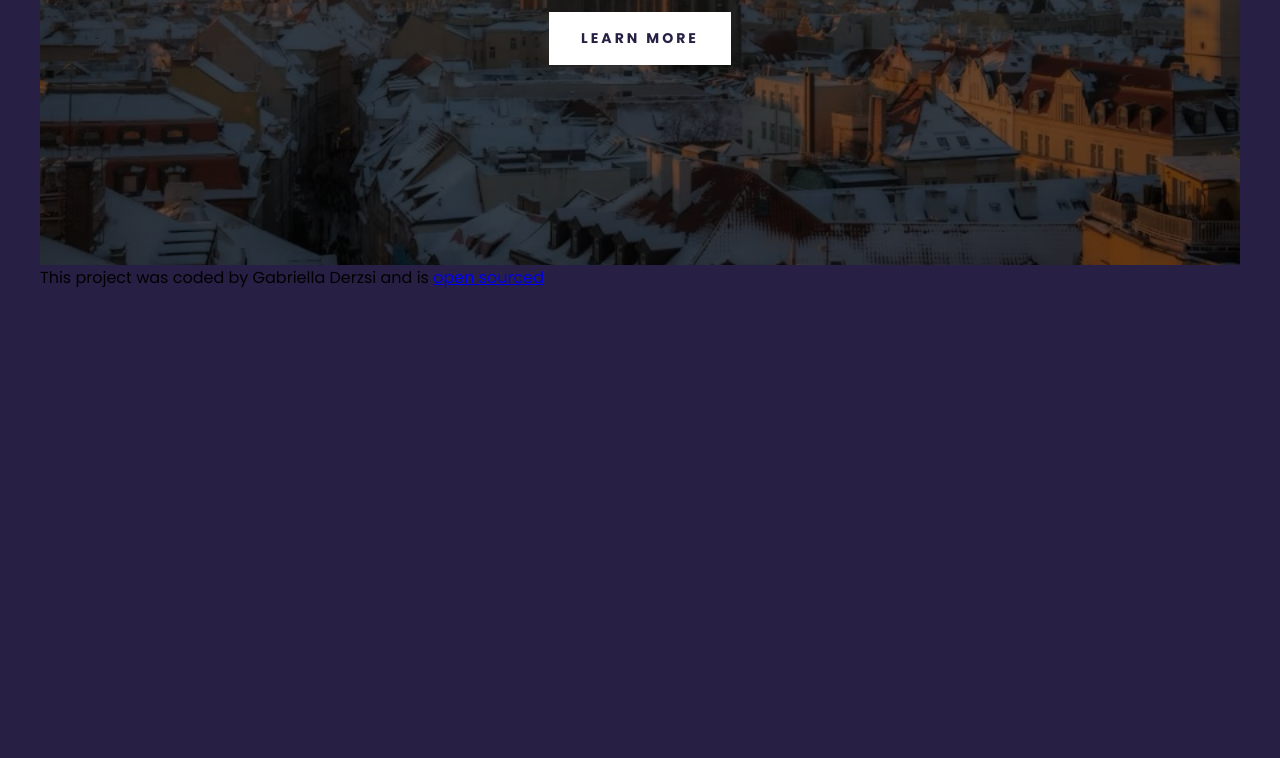
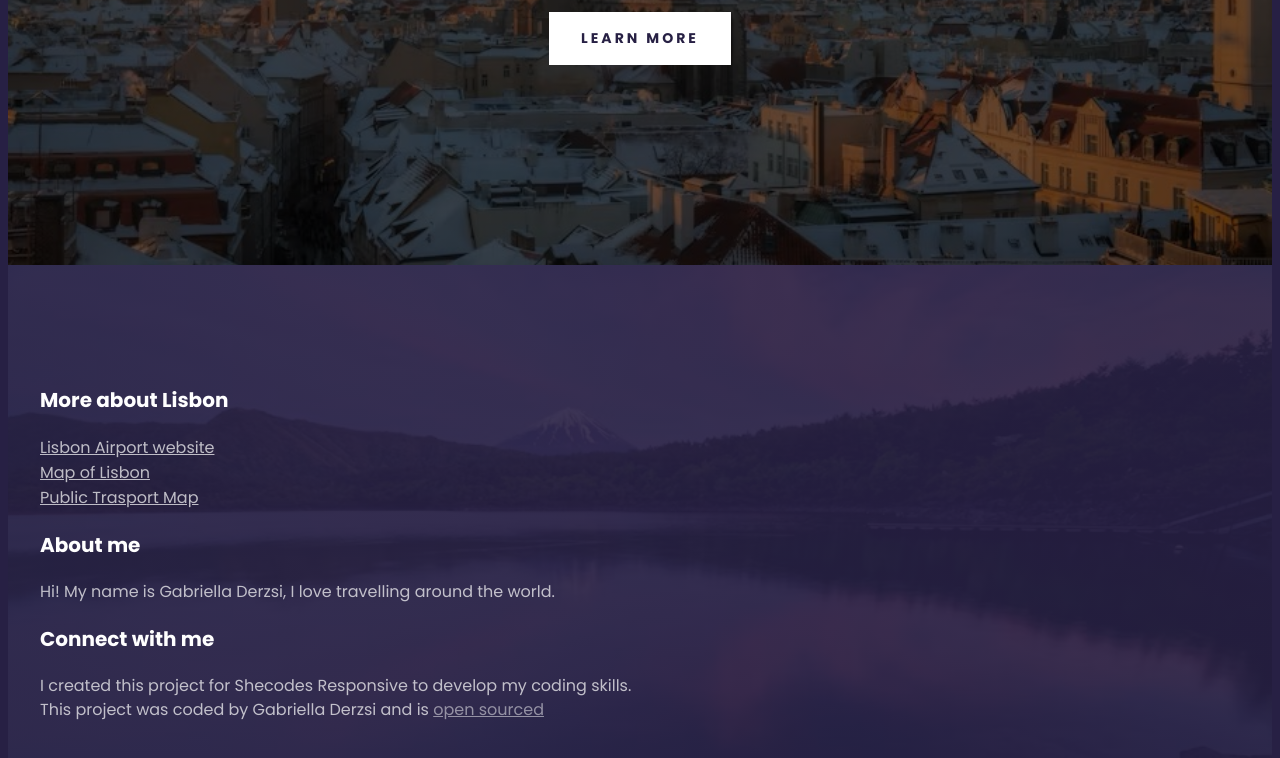
Before and after one commit to Gabcii/travel-project, a plain HTML site: page index.html in a window 1280 px wide. Shown: the part 480-1238 px from the top of the page. Before the commit the page ends 800 px from the top, so only its background shows below. Drawn offline with Linux system fonts and the light colour scheme.

Commit message:
added html and css to footer

```diff
--- a/index.html
+++ b/index.html
@@ -21,11 +21,54 @@
         <h2>Capital city of Portugal</h2>
         <a href="#more">Learn more</a>
       </header>
+
       <footer>
-        This project was coded by Gabriella Derzsi and is
-        <a href="https://github.com/Gabcii/travel-project" target="_blank">
-          open sourced</a
-        >
+        <section class="grid">
+          <div>
+            <h3>More about Lisbon</h3>
+            <ul>
+              <li>
+                <a
+                  href="https://www.lisbonairport.pt/en/lis/home"
+                  target="_blank"
+                  >Lisbon Airport website</a
+                >
+              </li>
+              <li>
+                <a href="https://www.lisbon.net/map" target="blank">
+                  Map of Lisbon</a
+                >
+              </li>
+              <li>
+                <a href="https://www.carris.pt/en/" target="blank"
+                  >Public Trasport Map</a
+                >
+              </li>
+            </ul>
+          </div>
+          <div>
+            <h3>About me</h3>
+            <p>
+              Hi! My name is Gabriella Derzsi, I love travelling around the
+              world.
+            </p>
+          </div>
+          <div>
+            <h3>Connect with me</h3>
+            <p>
+              I created this project for Shecodes Responsive to develop my
+              coding skills.
+              <br />
+              This project was coded by Gabriella Derzsi and is
+              <a
+                href="https://github.com/Gabcii/travel-project"
+                target="_blank"
+              >
+                open sourced</a
+              >
+            </p>
+          </div>
+        </section>
       </footer>
     </div>
   </body>
--- a/src/styles.css
+++ b/src/styles.css
@@ -3,6 +3,10 @@ body {
   background-color: #272044;
 }
 .container {
+  max-width: 1400px;
+  margin: 0 auto;
+}
+section {
   max-width: 1200px;
   margin: 0 auto;
 }
@@ -49,7 +53,40 @@ header a {
   margin-top: 32px;
   display: inline-block;
 }
-@media (max-width: 900px) {
+footer {
+  color: white;
+  background-image:
+    linear-gradient(rgba(39, 32, 68, 0.9), rgba(39, 32, 68, 0.9)),
+    url("../images/lake.jpeg");
+  background-repeat: no-repeat;
+  background-size: cover;
+  padding: 100px 0;
+}
+footer h3 {
+  font-weight: 700;
+  font-size: 20px;
+  line-height: 30px;
+}
+footer p {
+  font-weight: 400;
+  font-size: 16px;
+  opacity: 0.7;
+  margin-right: 20px;
+  line-height: 24px;
+}
+footer ul {
+  padding: 0;
+}
+footer li {
+  list-style: none;
+  margin: 0;
+  padding: 0;
+}
+footer a {
+  color: white;
+  opacity: 0.7;
+}
+@media (max-width: 960px) {
   header {
     padding: 60px 0;
   }
```
